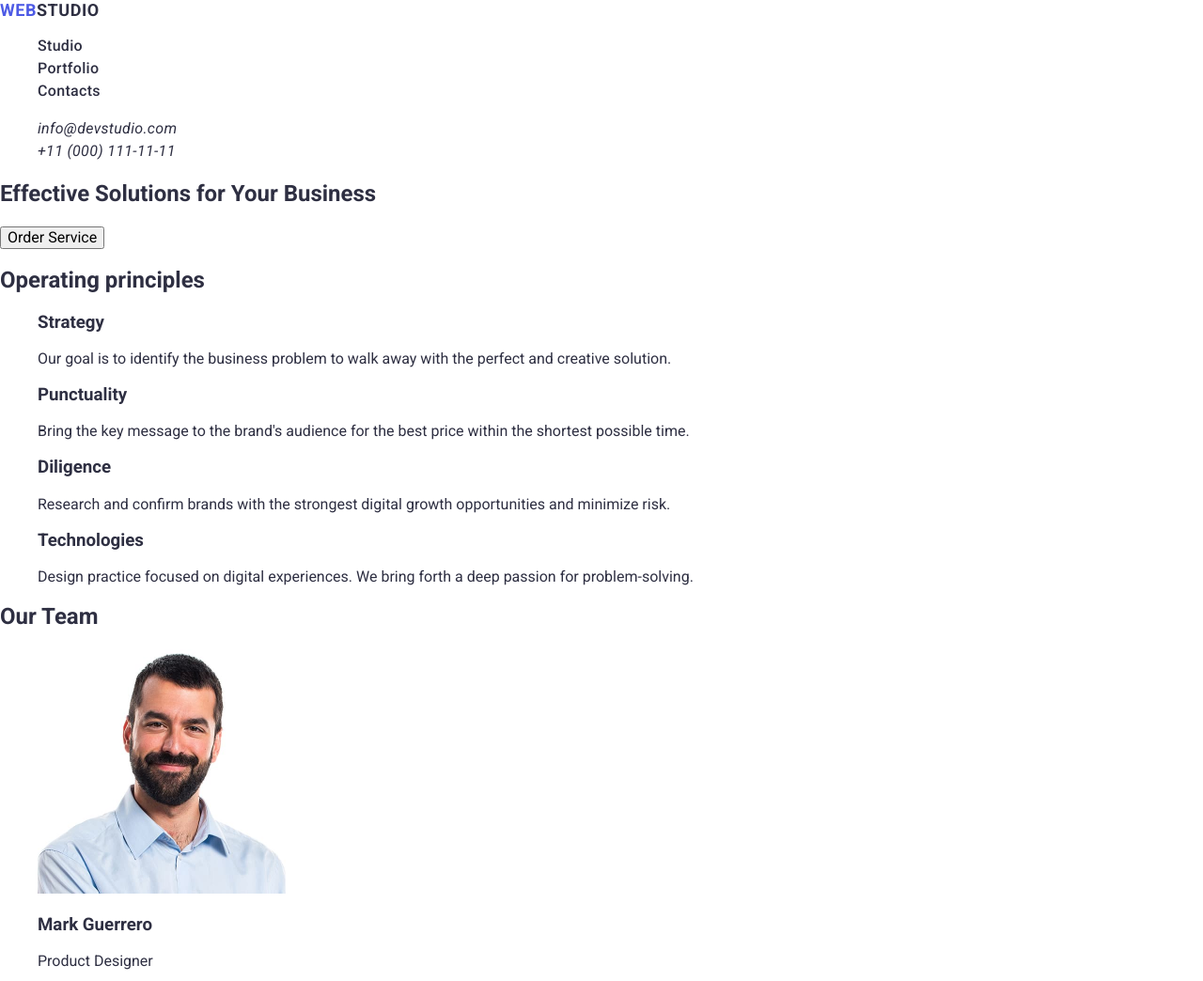
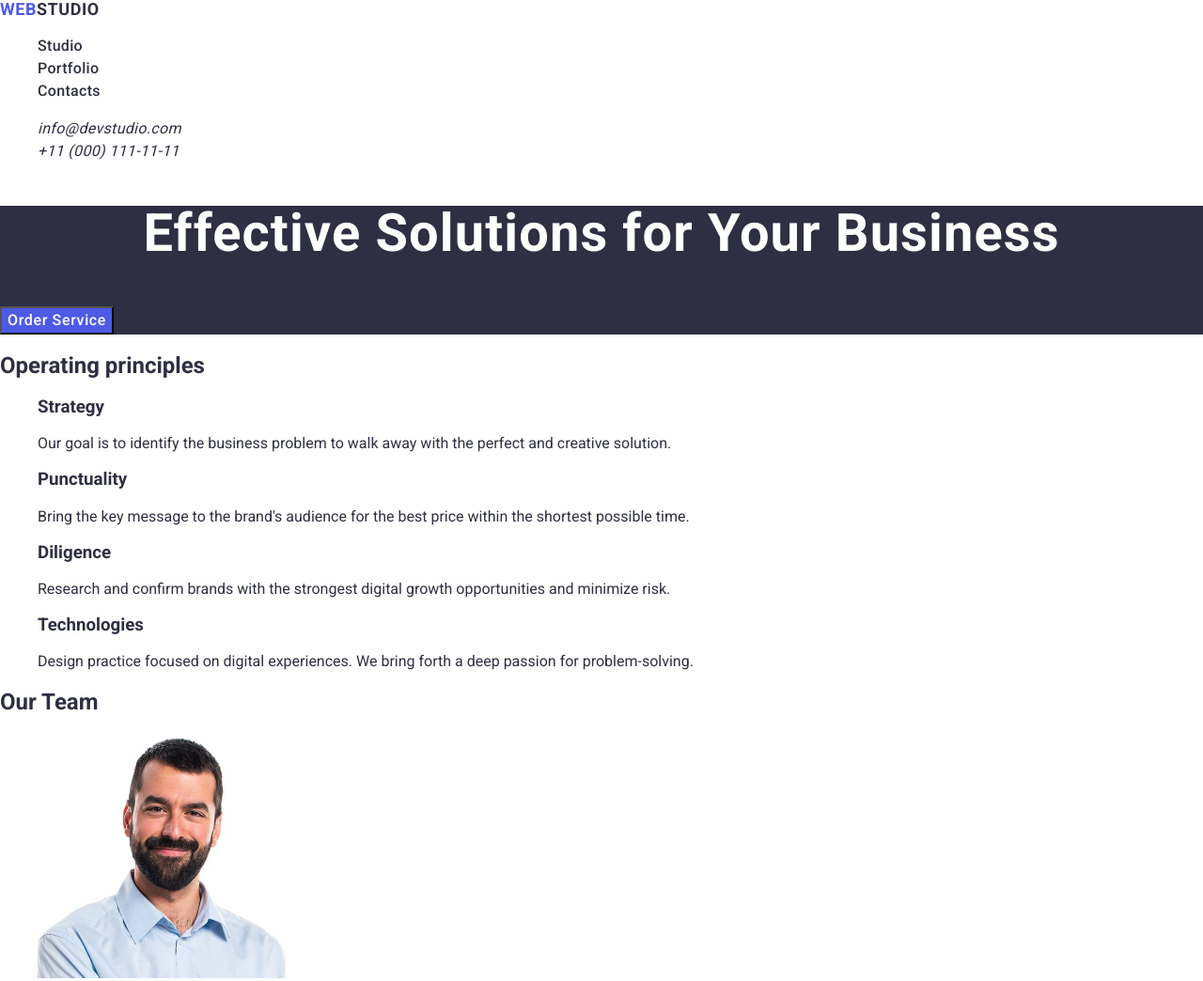
Before and after one commit to SerhiiKutovyi/goit-120-markup-hw-02, a plain HTML site: page index.html in a window 1280 px wide. Shown: the top 1044 px of the page at 94% size. Drawn offline with nearby package versions, Linux system fonts and the light colour scheme.

Commit message:
styled section Hero

```diff
--- a/css/styles.css
+++ b/css/styles.css
@@ -19,8 +19,7 @@ a {
   font-weight: 700;
   font-size: 18px;
 
-  /* line-height: 21px; */
-  line-height: 1.16667;
+  line-height: 1.16;
   letter-spacing: 0.03em;
   text-transform: uppercase;
   color: #2e2f42;
@@ -34,7 +33,6 @@ a {
   font-weight: 500;
   font-size: 16px;
 
-  /* line-height: 24px; */
   line-height: 1.5;
   letter-spacing: 0.02em;
 
@@ -49,7 +47,6 @@ a {
   font-weight: 400;
   font-size: 16px;
 
-  /* line-height: 24px; */
   line-height: 1.5;
   letter-spacing: 0.02em;
 
@@ -59,3 +56,31 @@ a {
 .address-link:focus {
   color: #404bbf;
 }
+
+/* ----------------------------      Hero     -------------------------------- */
+
+.hero {
+  background-color: #2e2f42;
+}
+
+.hero-title {
+  font-weight: 700;
+  font-size: 56px;
+
+  line-height: 1.07;
+  letter-spacing: 0.02em;
+  text-align: center;
+  color: #fff;
+}
+
+.hero-button {
+  font-weight: 500;
+  font-size: 16px;
+
+  line-height: 1.5;
+  letter-spacing: 0.04em;
+  cursor: pointer;
+  color: #fff;
+
+  background: #4d5ae5;
+}
--- a/index.html
+++ b/index.html
@@ -11,7 +11,7 @@
     <link rel="preconnect" href="https://fonts.googleapis.com" />
     <link rel="preconnect" href="https://fonts.gstatic.com" crossorigin />
     <link
-      href="https://fonts.googleapis.com/css2?family=Raleway:ital,wght@0,700;1,700&family=Roboto:ital,wdth,wght@0,75..100,100..900;1,75..100,100..900&display=swap"
+      href="https://fonts.googleapis.com/css2?family=Raleway:wght@700&family=Roboto:wght@400;500;700&display=swap"
       rel="stylesheet"
     />
     <link rel="stylesheet" href="./css/styles.css" />
@@ -45,10 +45,10 @@
     </header>
     <main>
       <!---------------------        Section Hero         -------------------->
-      <section>
+      <section class="hero">
         <!-- <h2>Hero</h2> -->
-        <h1>Effective Solutions for Your Business</h1>
-        <button type="button">Order Service</button>
+        <h1 class="hero-title">Effective Solutions for Your Business</h1>
+        <button class="hero-button" type="button">Order Service</button>
       </section>
       <!---------------------        Section Operating principles        ------------>
       <section>
```
